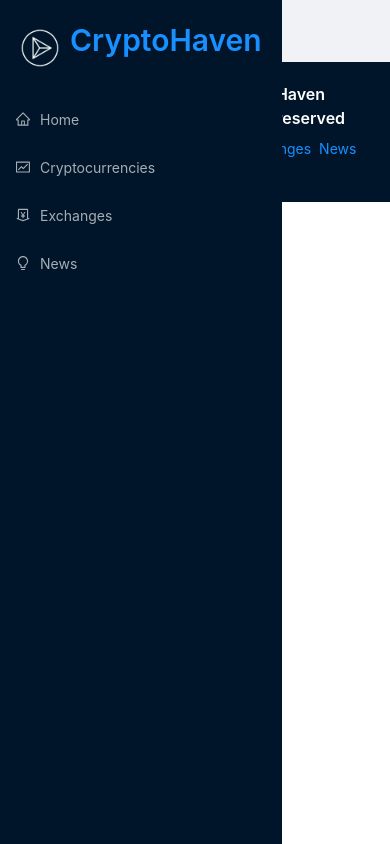
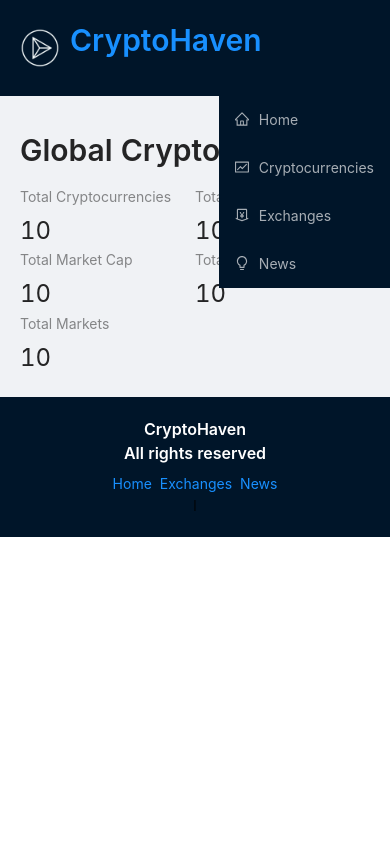
Before and after one commit to leahndsouza/crypto-haven, a React (Create React App) app: page / in a window 390 px wide. Built offline with nearby package versions, Linux system fonts and the light colour scheme.

Commit message:
Initial api set up, Homepage changes

```diff
--- a/package.json
+++ b/package.json
@@ -4,6 +4,7 @@
   "private": true,
   "dependencies": {
     "@ant-design/icons": "^4.7.0",
+    "@reduxjs/toolkit": "^1.9.0",
     "@testing-library/jest-dom": "^5.16.5",
     "@testing-library/react": "^13.4.0",
     "@testing-library/user-event": "^13.5.0",
--- a/src/App.css
+++ b/src/App.css
@@ -83,3 +83,70 @@
         margin-left: 100px;
     }
 }
+
+@media screen and (max-width:800px){
+    .app{
+        flex-direction: column;
+        overflow: hidden;
+    }
+
+    .navbar{
+        flex: 1;
+    }
+
+    .main{
+        flex: 1;
+        margin-top: 90px;
+        margin-left: 0px;
+        margin-right: 10px;
+    }
+
+    .nav-container{
+        height: 8vh;
+        position:fixed;
+        width: 100%;
+        z-index: 100;
+        background-color: var(--bgSecondary);
+    }
+
+    .menu-control-container{
+        display: block !important;
+    }
+
+    .ant-menu{
+        position: absolute;
+        right: 0px;
+    }
+    .home-title{
+        font-size: 1.4rem !important;
+    }
+    .show-more{
+        font-size: 1.3rem !important;
+    }
+}
+
+@media screen and (max-width:1000px){
+    .stats-container{
+        flex-direction: column;
+    }
+    .coin-desc-link{
+        flex-direction: column;
+    }
+    .stats-container h2{
+        margin-top: 0px;
+    }
+}
+
+@media screen and (max-width: 500px){
+    .coin-links{
+        padding: 0px;
+    }
+    .coin-detail-container{
+        margin: 0;
+    }
+}
+@media screen and (max-width: 500px){
+    .heading{
+        margin-top: 20px;
+    }
+}
--- a/src/components/Homepage.js
+++ b/src/components/Homepage.js
@@ -1,10 +1,22 @@
 import React from 'react';
+// import millify from "millify";
+import { Link } from 'react-router-dom';
+import { Typography, Row, Col, Statistic } from 'antd';
+
+const { Title } = Typography;
 
 const Homepage = () => {
   return (
-    <div>
-        Homepage
-    </div>
+    <>
+      <Title level={2} className='heading'>Global Crypto Stats</Title>
+      <Row>
+        <Col span={12}><Statistic title="Total Cryptocurrencies" value={10} /></Col>
+        <Col span={12}><Statistic title="Total Exchanges" value={10} /></Col>
+        <Col span={12}><Statistic title="Total Market Cap" value={10} /></Col>
+        <Col span={12}><Statistic title="Total 24h Volume" value={10} /></Col>
+        <Col span={12}><Statistic title="Total Markets" value={10} /></Col>
+      </Row>
+    </>
   )
 }
 
```
Also changed, not shown: src/axios/cryptoApi.js (added, +20 -0 lines), 1 other file (tests, documents, lock files or other folders).
